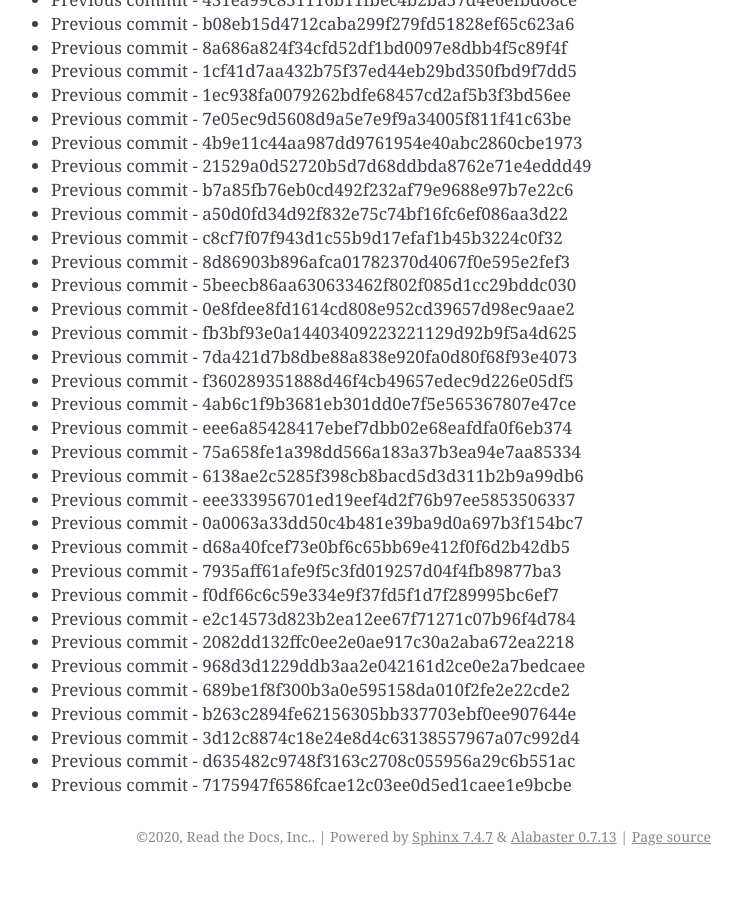
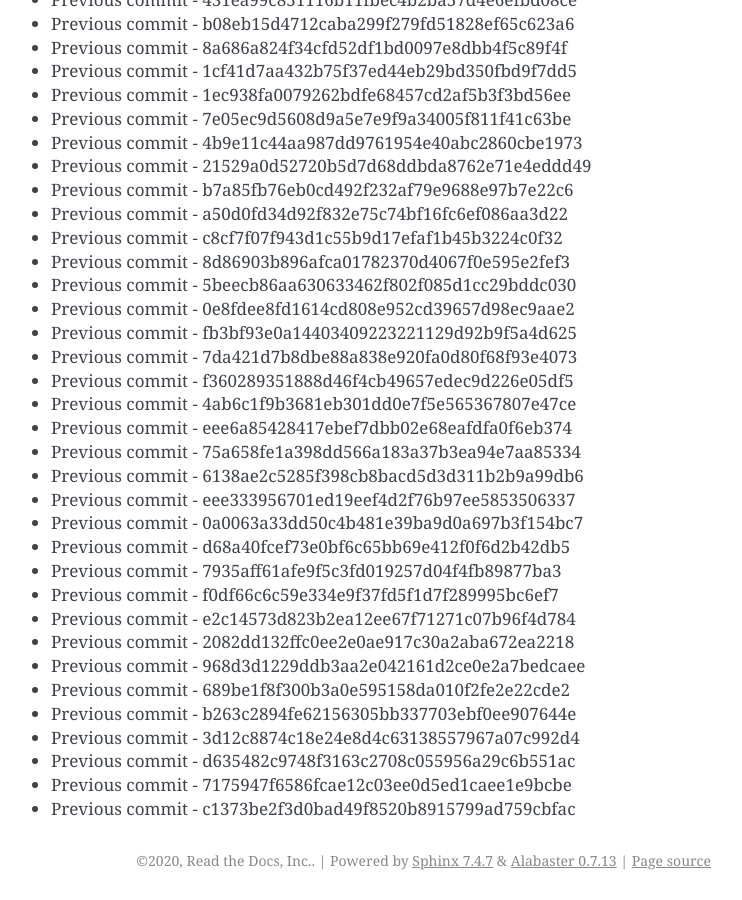
Before and after one commit to readthedocs/rtd-git-stresstest, a Sphinx documentation site: the page built from docs/updates.rst, in a window 1280 px wide and 900 px high, scrolled down 31306 px. Shown: the whole window, without its empty margins (399-1141 px from the left). Built offline with Sphinx 7.4.7, drawn with Linux system fonts in a browser that asks for light colours; before the commit the page ends 32182 px from its top, so only the background shows below that.

Commit message:
Generating commit from previous: c1373be2f3d0bad49f8520b8915799ad759cbfac

```diff
--- a/docs/updates.rst
+++ b/docs/updates.rst
@@ -1347,3 +1347,4 @@ It can be tested for any performance characteristics.
 * Previous commit - 3d12c8874c18e24e8d4c63138557967a07c992d4
 * Previous commit - d635482c9748f3163c2708c055956a29c6b551ac
 * Previous commit - 7175947f6586fcae12c03ee0d5ed1caee1e9bcbe
+* Previous commit - c1373be2f3d0bad49f8520b8915799ad759cbfac
```
